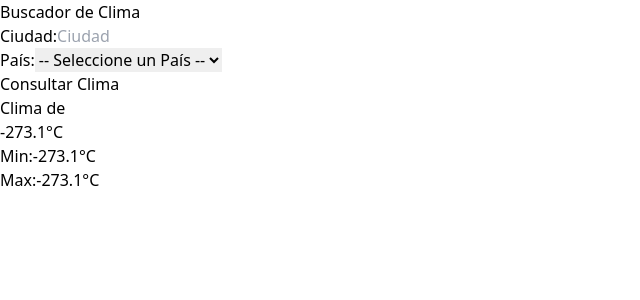
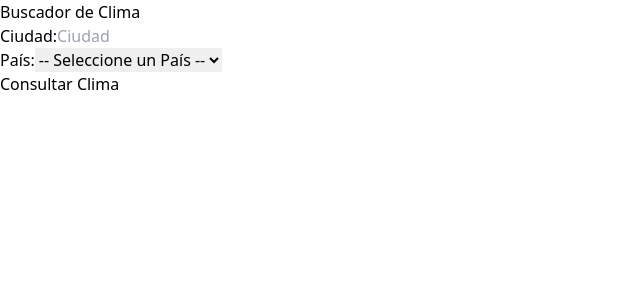
Before and after one commit to deglan-rivas/frontend-ts-weatherApp, a React (Vite) app: page / in a window 1280 px wide. Shown: the top 300 px of the page, without its empty margins (0-640 px from the left). Built offline with nearby package versions, Linux system fonts and the light colour scheme.

Commit message:
feat: :sparkles: add useMemo const to display weatherDetails after clicking onSubmit button

```diff
--- a/src/App.tsx
+++ b/src/App.tsx
@@ -1,4 +1,4 @@
-import { useState } from "react"
+import { useMemo, useState } from "react"
 import { z } from "zod"
 import WeatherDisplay from "./components/WeatherDisplay"
 import WeatherForm from "./components/WeatherForm"
@@ -31,6 +31,8 @@ function App() {
   }
   const [weather, setWeather] = useState<Weather>(initialWeather)
   const [errors, setErrors] = useState('')
+  // const wasLookedFor = useMemo(() => weather.name !== '', [weather])
+  const isInitialState = useMemo(() => !weather.name, [weather])
 
   const fetchWeather = async (search: Search): void => {
     const apiKey = import.meta.env.VITE_API_KEY
@@ -79,9 +81,13 @@ function App() {
         <WeatherForm
           fetchWeather={fetchWeather}
         />
-        <WeatherDisplay
-          weather={weather}
-        />
+        {
+          !isInitialState && (
+            <WeatherDisplay
+              weather={weather}
+            />
+          )
+        }
       </div>
     </div>
   )
```
